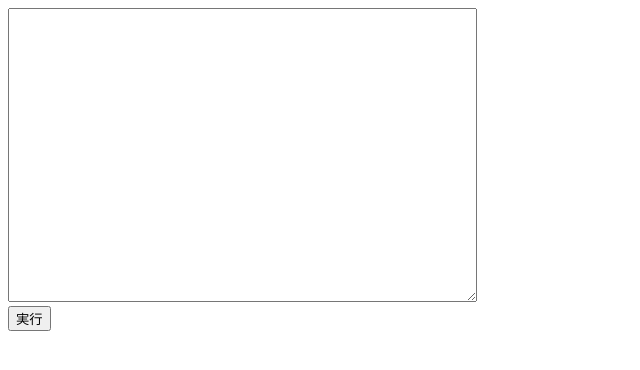
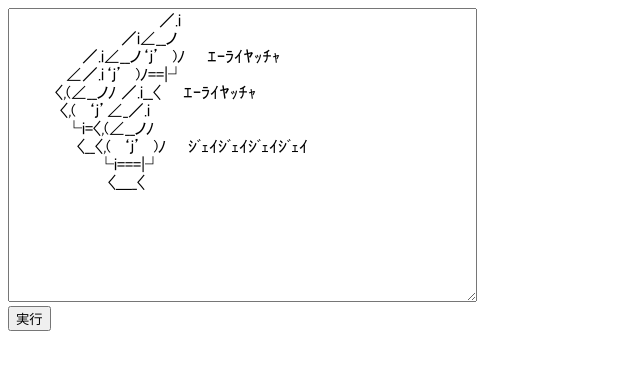
Before and after one commit to j-j-j-j/j-j-j-j.github.io, a plain HTML site: page index.html in a window 1280 px wide. Shown: the whole page, without its empty margins (0-640 px from the left). Drawn offline with Linux system fonts and the light colour scheme.

Commit message:
プレースホルダを設定

```diff
--- a/index.html
+++ b/index.html
@@ -4,7 +4,16 @@
 <link rel="stylesheet" href="index.css">
 <title>j-j-j-j</title>
 <div>
-    <textarea id="input" cols="64" rows="16" onclick="this.select();"></textarea>
+    <textarea id="input" cols="64" rows="16" onclick="this.select();">　　　　　　　　　　　　　 ／.i
+　　　　　　　　　　／i∠__ノ
+　　　　　　 ／.i∠__ノ‘ｊ’　)ﾉ　　ｴｰﾗｲﾔｯﾁｬ
+　　　　　∠／.i‘ｊ’　)ﾉ==|┘
+　　　　〈,(∠__ノﾉ ／.i__〈　　ｴｰﾗｲﾔｯﾁｬ
+　　　　 〈,(　‘ｊ’∠_／.i
+　　　　　└i=〈,(∠__ノﾉ
+　　　　　　〈__〈,(　‘ｊ’　)ﾉ　　ｼﾞｪｲｼﾞｪｲｼﾞｪｲｼﾞｪｲ
+　　 　 　　　　└i===|┘
+　 　 　 　 　　　〈＿_〈</textarea>
 </div>
 <div>
     <button type="button" onclick="main()">実行</button>
```
